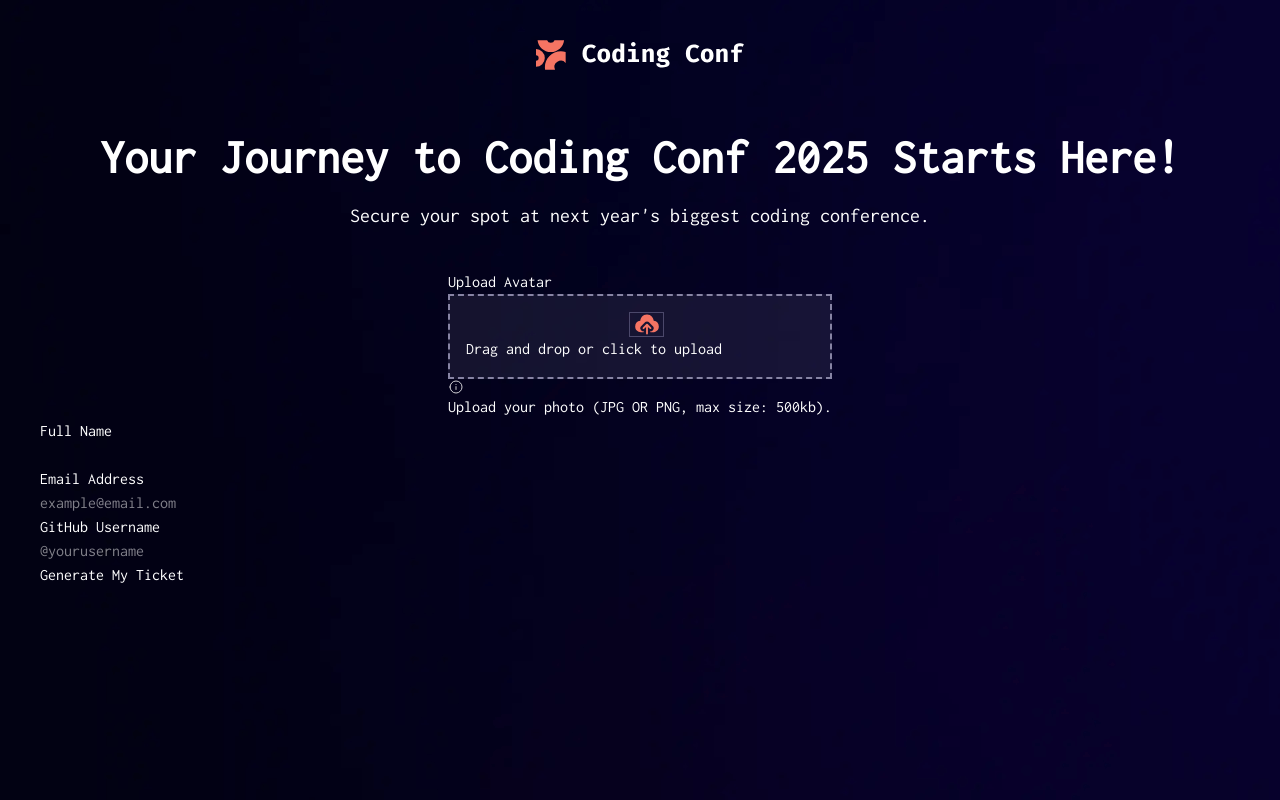
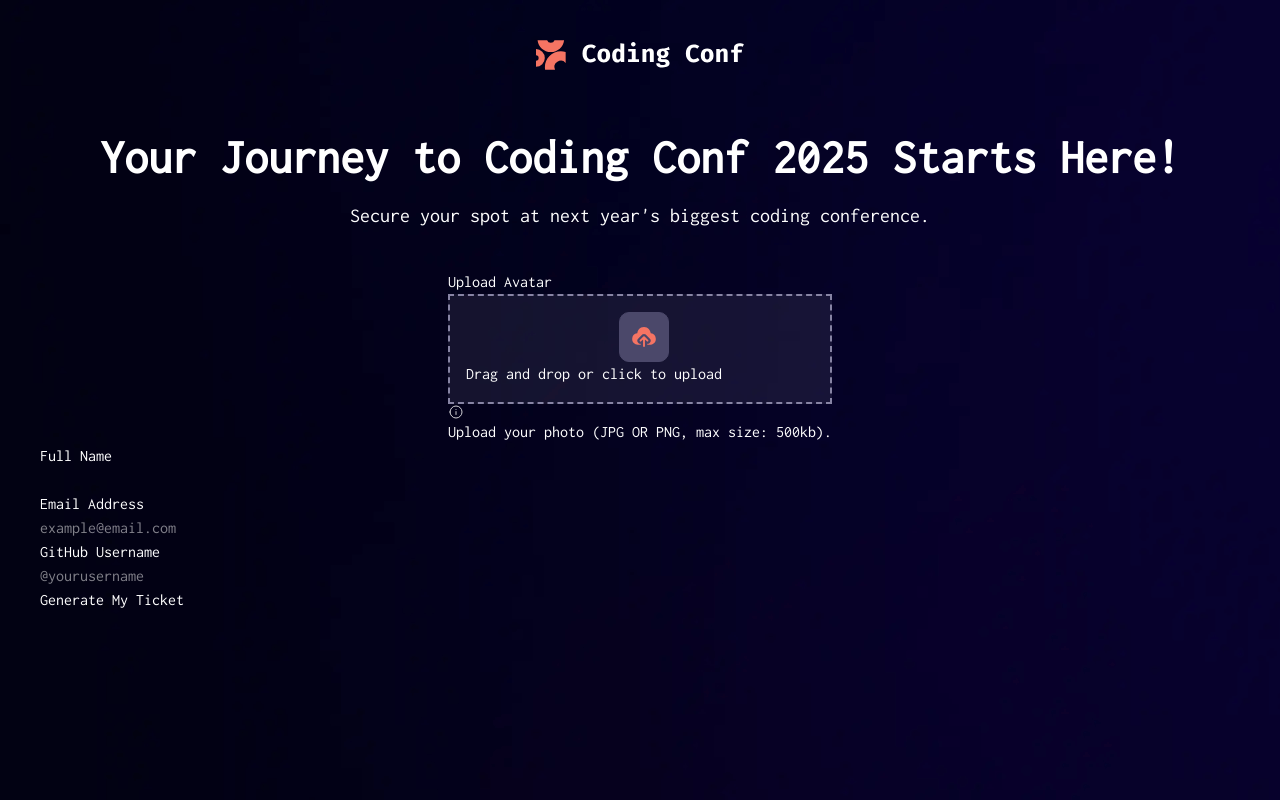
Before and after one commit to azanra/conference-ticket, a React (Vite) app: page / in a window 1280 px wide. Built offline with nearby package versions, Linux system fonts and the light colour scheme.

Commit message:
Style the upload logo

```diff
--- a/src/App.css
+++ b/src/App.css
@@ -56,9 +56,11 @@ body {
   content: " ";
   background: no-repeat url("./assets/images/icon-upload.svg");
   background-position: center;
-  height: 25px;
-  width: 35px;
+  height: 50px;
+  width: 50px;
   display: inline-block;
-  margin-left: 125px;
+  margin-left: 115px;
+  border-radius: 10px;
   border: 1px solid var(--Neutral-700);
+  background-color: var(--Neutral-700);
 }
```
